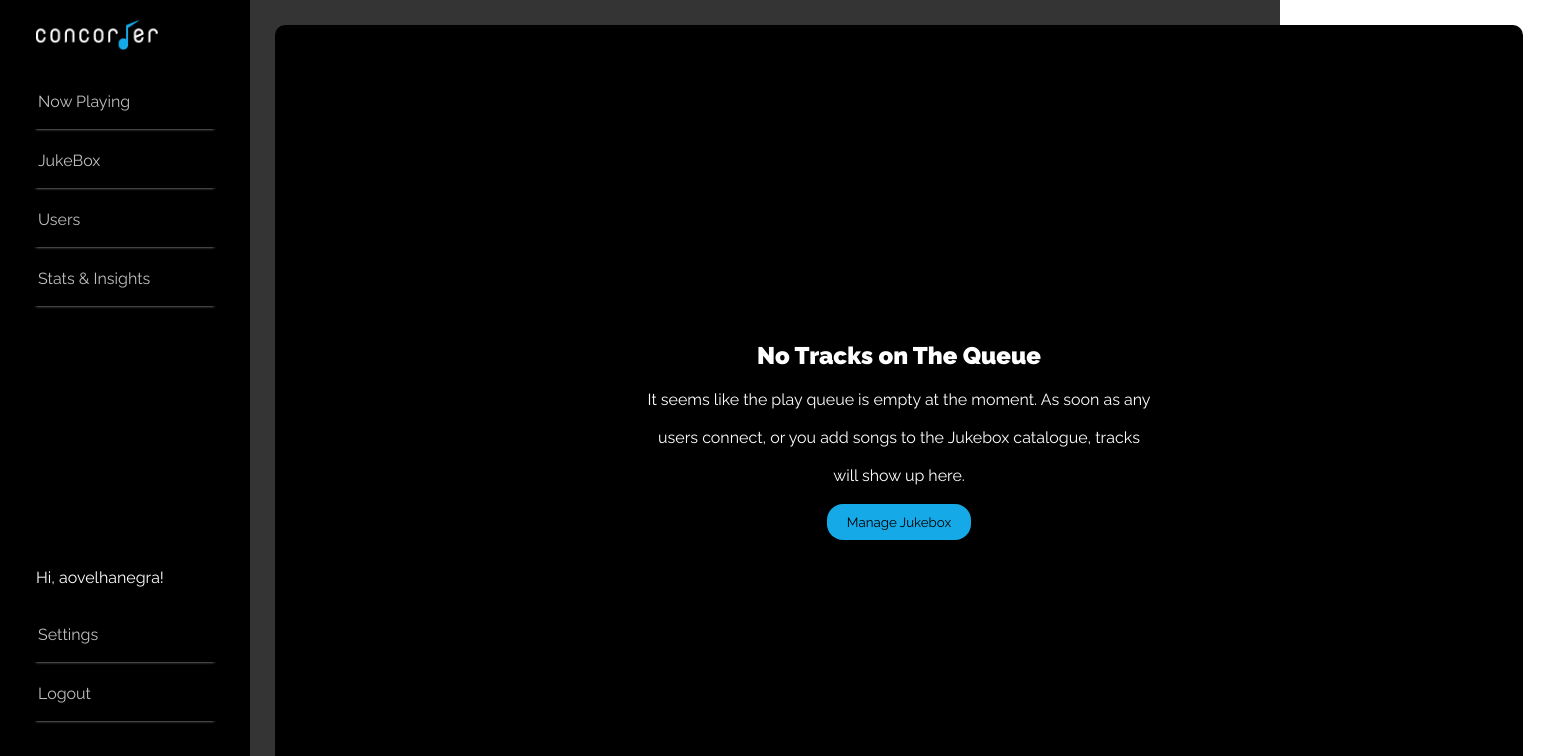
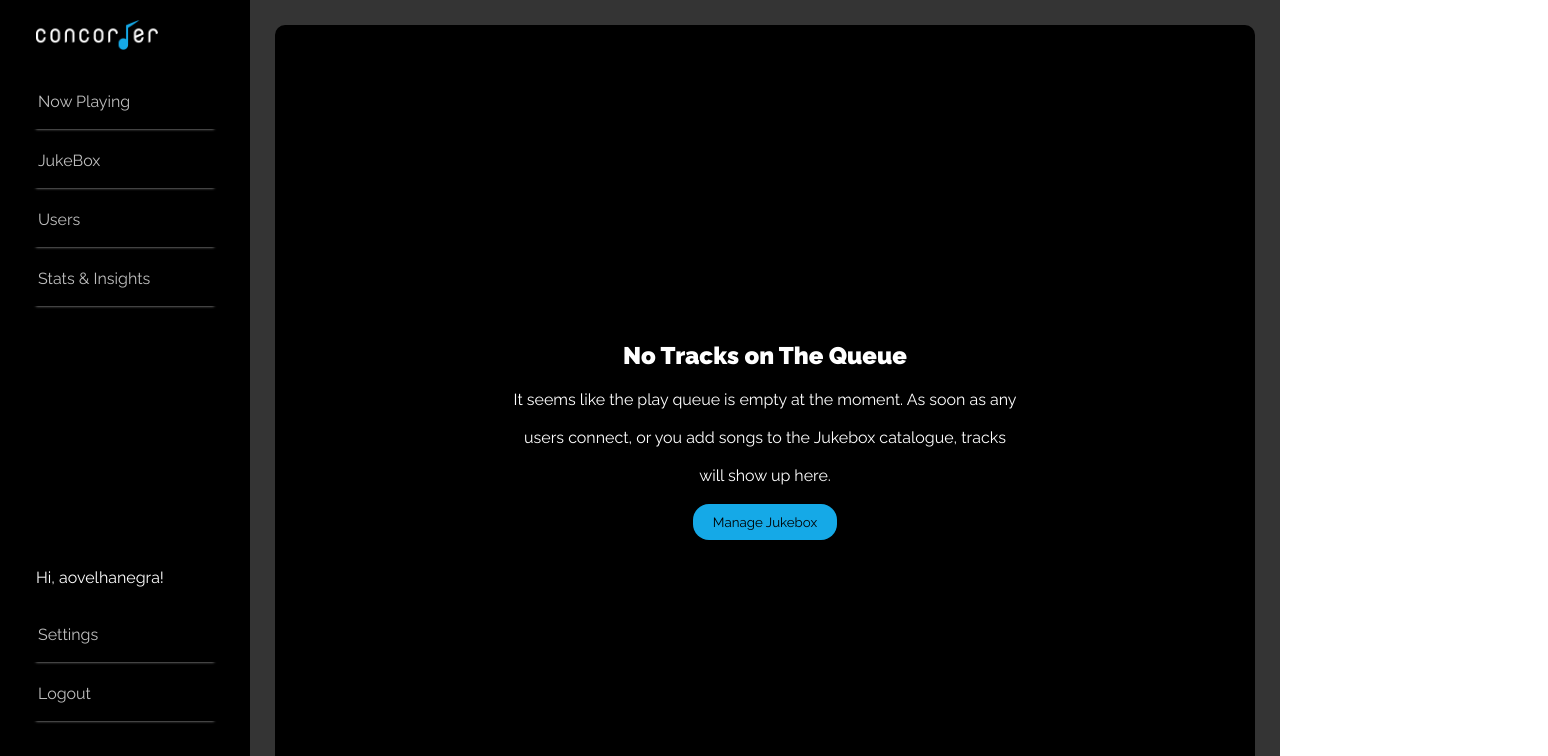
Before and after one commit to ElseLondon/concorder-host-client, a React (Create React App) app: page / in a window 1280 px wide. Shown: the top 756 px of the page, 1548 px wide, since content can reach past the window. Built offline with nearby package versions, Linux system fonts and the light colour scheme.

Commit message:
Removes placeholder any typings - one remains: the history object in Layout.tsx

```diff
--- a/src/components/CopyText.tsx
+++ b/src/components/CopyText.tsx
@@ -2,15 +2,19 @@ import React from 'react';
 import styled from 'styled-components';
 
 
-export default function CopyText(props: any) { // fix any
-  return props.copyText.map((row: string, index: number) => {
-    return(
+interface CopyTextProps {
+  copyText: string[]
+}
+
+export default function CopyText(props: CopyTextProps) {
+  return <>{
+    props.copyText.map((row, index) => (
       <>
         <CopyRow key={index}>{row}</CopyRow>
         <br/>
       </>
-    );
-  });
+    ))
+  }</>;
 }
 
 const CopyRow = styled.p`
--- a/src/components/Header.tsx
+++ b/src/components/Header.tsx
@@ -2,7 +2,11 @@ import React from 'react';
 import styled from 'styled-components';
 
 
-export default function Header(props: any) { // fix any
+interface HeaderProps {
+  headerText: string
+}
+
+export default function Header(props: HeaderProps) {
   return (
     <StyledHeader>{props.headerText}</StyledHeader>
   );
--- a/src/components/Layout.tsx
+++ b/src/components/Layout.tsx
@@ -1,15 +1,26 @@
 import React from 'react';
 import Sidebar from "./Sidebar";
+// import { RouteComponentProps } from 'react-router-dom';
 
-export default function Layout(props: any) {
+
+// export interface HistoryWithDefaultActive extends RouteComponentProps {
+//   defaultActive: string | number
+// }
+
+interface LayoutProps {
+  history: any, // fix any
+  children: React.ReactNode
+}
+
+export default function Layout(props: LayoutProps) {
+  const {history, children} = props;
+
   return (
-    <div>
+    <>
       <div style={{display: "flex", backgroundColor: '#343434' }}>
-        <Sidebar history={props.history}/>
-        <div>
-          {props.children}
-        </div>
+        <Sidebar history={history}/>
+        {children}
       </div>
-    </div>
+    </>
   );
 }
--- a/src/components/PillButton.tsx
+++ b/src/components/PillButton.tsx
@@ -2,7 +2,11 @@ import React from 'react';
 import styled from 'styled-components';
 
 
-export default function PillButton(props: any) { // fix any
+interface PillButtonProps {
+  buttonText: string
+}
+
+export default function PillButton(props: PillButtonProps) {
   return (
     <StyledPillButton>{props.buttonText}</StyledPillButton>
   );
--- a/src/components/Sidebar.tsx
+++ b/src/components/Sidebar.tsx
@@ -6,11 +6,20 @@ import SidebarLogo from "./SidebarLogo";
 import SidebarGreeting from "./SidebarGreeting";
 
 
-export default function Sidebar(props: any, {defaultActive}: any) {
+interface SidebarProps {
+  history: {
+    location: {
+      pathname: string
+    },
+    defaultActive: string | number
+  }
+}
+
+export default function Sidebar(props: SidebarProps) {
   const location = props.history.location;
   const lastActiveIndexString = localStorage.getItem("lastActiveIndex");
   const lastActiveIndex = Number(lastActiveIndexString);
-  const [activeIndex, setActiveIndex] = useState(lastActiveIndex || defaultActive);
+  const [activeIndex, setActiveIndex] = useState(lastActiveIndex || props.history.defaultActive);
 
   useEffect(()=> {
     const activeItem = SidebarItems.findIndex(item => getPath(item.route) === getPath(location.pathname))
--- a/src/components/SidebarItem.tsx
+++ b/src/components/SidebarItem.tsx
@@ -4,14 +4,25 @@ import {Link} from "react-router-dom";
 import ChevronRightIcon from '@material-ui/icons/ChevronRight';
 
 
-export default function SidebarItem(props: any) { // fix any
+interface SidebarItemProps {
+  index: number;
+  activeIndex: string | number;
+  item: {
+    route: string;
+    name: string;
+  }
+}
+
+export default function SidebarItem(props: SidebarItemProps) {
+  const {item, index, activeIndex} = props;
+
   return(
-    <Link to={props.item.route}>
-      <StyledSidebarItem key={props.item.name} active={props.index === props.activeIndex}>
-        <p>{props.item.name}</p>
+    <Link to={item.route}>
+      <StyledSidebarItem key={item.name} active={index === activeIndex}>
+        <p>{item.name}</p>
 
         {
-          props.index === props.activeIndex &&
+          index === activeIndex &&
             <ChevronRightIcon
               style={{
                 color: 'white',
--- a/src/routes.tsx
+++ b/src/routes.tsx
@@ -13,7 +13,7 @@ import Settings from "./pages/Settings";
 export default function Routes() {
   return (
     <BrowserRouter>
-      <Route render={(props: any)=>(
+      <Route render={(props)=>(
         <Layout {...props}>
           <Switch>
             <Route path="/" exact component={NowPlaying}/>
```
